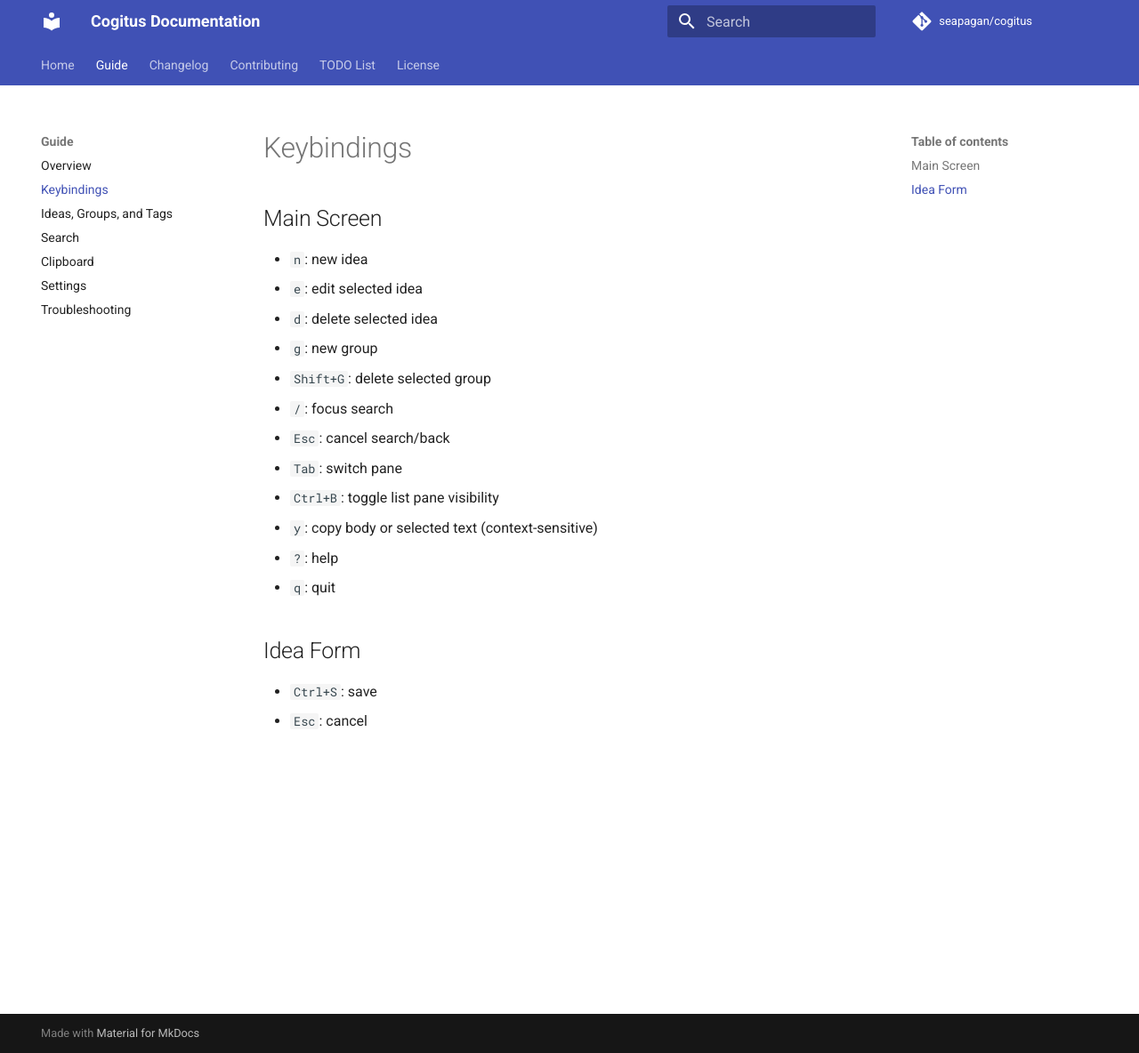
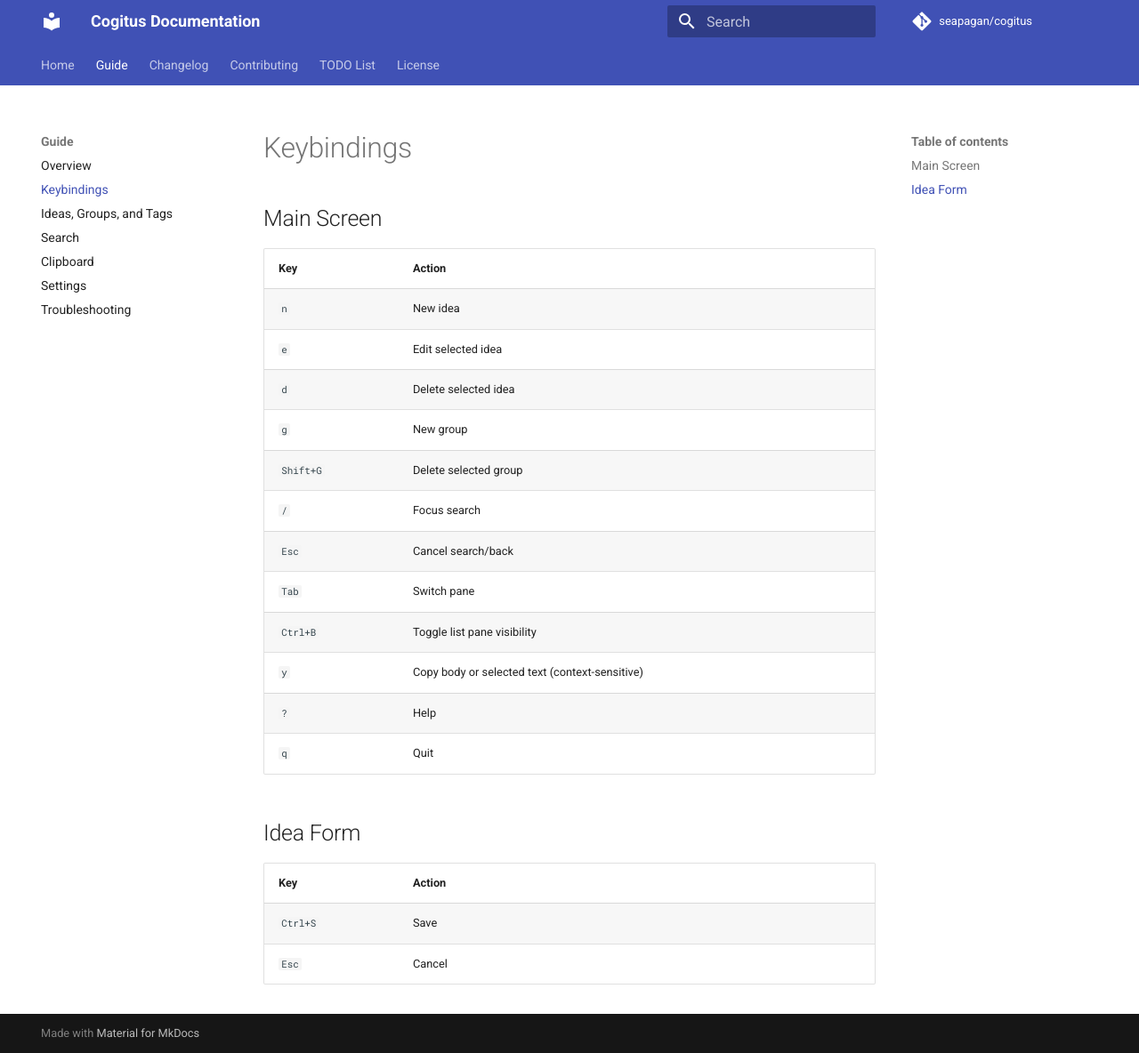
Before and after one commit to seapagan/cogitus, an MkDocs documentation site: the page built from docs/user-guide/keybindings.md, in a window 1280 px wide and 1184 px high. Shown: the whole window at 89% size. Built offline with MkDocs 1.6.1 and Material for MkDocs 9.7.7, drawn with Linux system fonts in a browser that asks for light colours; comment, search, counter and statistics services are not loaded.

Commit message:
build docs site and polish keybinding tables

```diff
--- /dev/null
+++ b/docs/stylesheets/extra.css
@@ -0,0 +1,30 @@
+/* Zebra striping for plain Markdown tables rendered by Material */
+.md-typeset table:not([class]) tbody tr:nth-child(odd) {
+  background-color: rgba(0, 0, 0, 0.03);
+}
+
+[data-md-color-scheme="slate"]
+  .md-typeset
+  table:not([class])
+  tbody
+  tr:nth-child(odd) {
+  background-color: rgba(255, 255, 255, 0.05);
+}
+
+/* Keep Markdown tables visually aligned */
+.md-typeset .md-typeset__table {
+  display: block;
+  width: 100%;
+}
+
+.md-typeset table:not([class]) {
+  display: table;
+  width: 100%;
+  table-layout: fixed;
+}
+
+.md-typeset table:not([class]) th:first-child,
+.md-typeset table:not([class]) td:first-child {
+  width: 22%;
+  white-space: nowrap;
+}
--- a/docs/user-guide/keybindings.md
+++ b/docs/user-guide/keybindings.md
@@ -2,20 +2,24 @@
 
 ## Main Screen
 
-- `n`: new idea
-- `e`: edit selected idea
-- `d`: delete selected idea
-- `g`: new group
-- `Shift+G`: delete selected group
-- `/`: focus search
-- `Esc`: cancel search/back
-- `Tab`: switch pane
-- `Ctrl+B`: toggle list pane visibility
-- `y`: copy body or selected text (context-sensitive)
-- `?`: help
-- `q`: quit
+| Key       | Action                                         |
+| --------- | ---------------------------------------------- |
+| `n`       | New idea                                       |
+| `e`       | Edit selected idea                             |
+| `d`       | Delete selected idea                           |
+| `g`       | New group                                      |
+| `Shift+G` | Delete selected group                          |
+| `/`       | Focus search                                   |
+| `Esc`     | Cancel search/back                             |
+| `Tab`     | Switch pane                                    |
+| `Ctrl+B`  | Toggle list pane visibility                    |
+| `y`       | Copy body or selected text (context-sensitive) |
+| `?`       | Help                                           |
+| `q`       | Quit                                           |
 
 ## Idea Form
 
-- `Ctrl+S`: save
-- `Esc`: cancel
+| Key      | Action |
+| -------- | ------ |
+| `Ctrl+S` | Save   |
+| `Esc`    | Cancel |
--- a/mkdocs.yml
+++ b/mkdocs.yml
@@ -18,6 +18,9 @@
   - search
   - minify:
       minify_html: true
+
+extra_css:
+  - stylesheets/extra.css
 
 markdown_extensions:
   - mdx_truly_sane_lists
```
